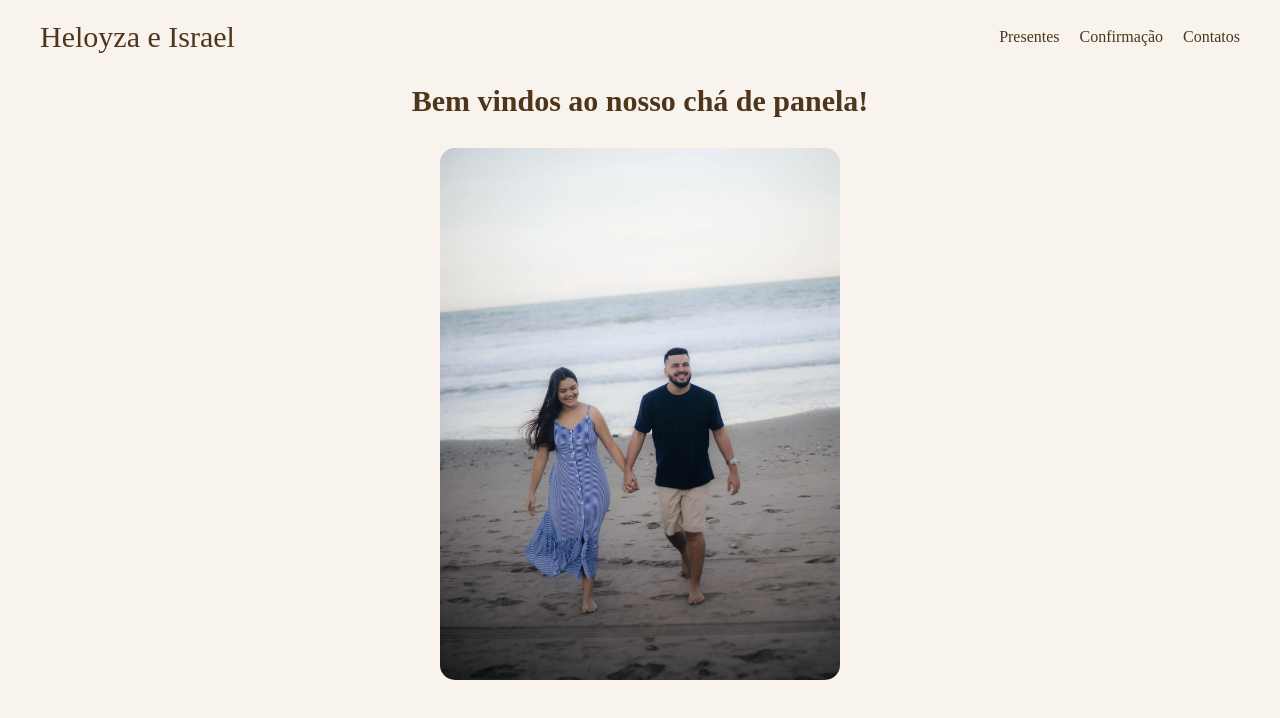
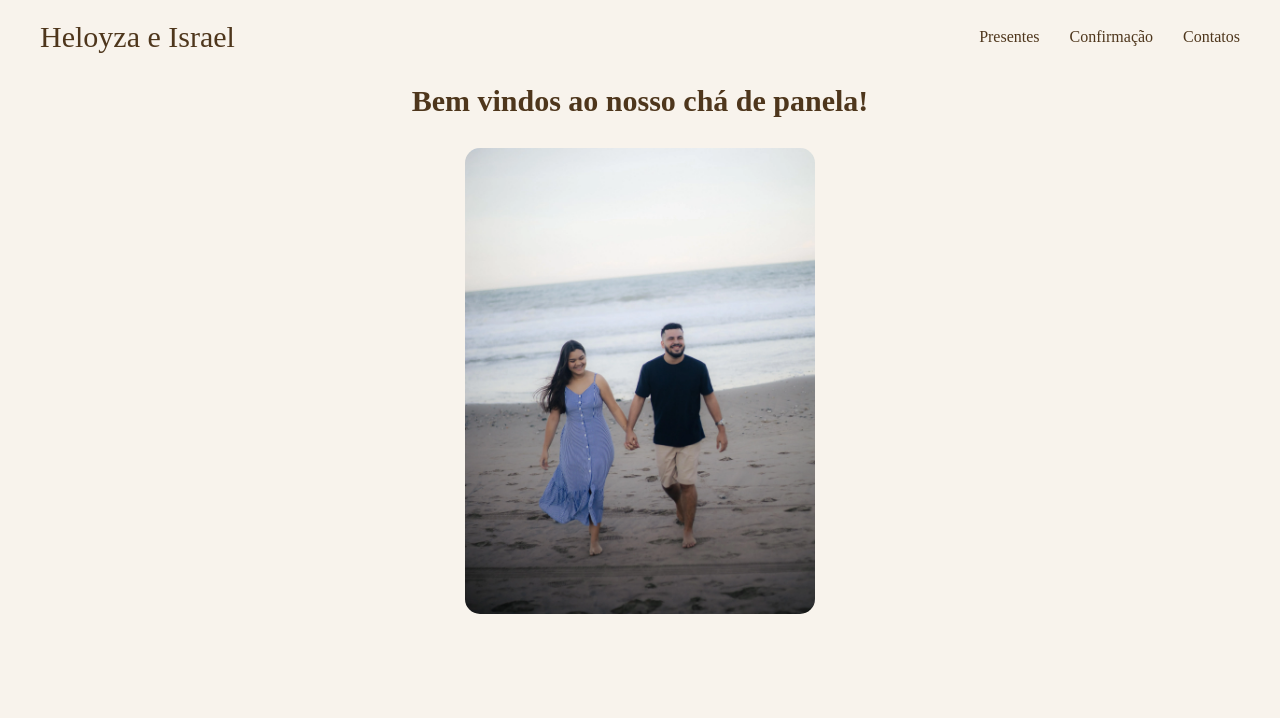
Before and after one commit to Israel-ops-cmd/cha-casanova, a React (Vite) app: page / in a window 1280 px wide. Shown: the top 718 px of the page. Built offline with nearby package versions, Linux system fonts and the light colour scheme.

Commit message:
creating utils

```diff
--- a/src/components/header/style.ts
+++ b/src/components/header/style.ts
@@ -1,14 +1,15 @@
 import styled from "styled-components"
+import { pxToRem } from "../../utils/utils"
 
 export const Container = styled.div`
     display: flex;
     flex-direction: column;
     align-items: center;
     justify-content: center;
-    margin-top: 30px;
+    margin-top: ${pxToRem(30)};
 `
 export const StyledH1 = styled.h1`
-    font-size: 30px;
+    font-size: ${pxToRem(30)};
 `
 export const Image = styled.div`
     display: flex;
@@ -17,9 +18,9 @@ export const Image = styled.div`
 
     img {
         width: 100%;
-        max-width: 400px;
+        max-width: ${pxToRem(350)};
         height: auto;
-        border-radius: 15px;
-        margin-top: 30px;
+        border-radius: ${pxToRem(15)};
+        margin-top: ${pxToRem(30)};
     }
 `
--- a/src/components/hero/style.ts
+++ b/src/components/hero/style.ts
@@ -1,19 +1,20 @@
 import styled from 'styled-components'
+import { pxToRem } from '../../utils/utils'
 
 export const Container = styled.div`
     display: flex;
     justify-content: space-between;
     align-items: center;
-    margin: 20px 40px 0px 40px;
+    margin: ${pxToRem(20)} ${pxToRem(40)} 0 ${pxToRem(40)};
 `
 export const NamesContainer = styled.p`
-    font-size: 30px;
+    font-size: ${pxToRem(30)};
 `
 export const Elements = styled.nav`
     ul {
         display: flex;
         flex-direction: row;
-        gap: 20px;
+        gap: ${pxToRem(30)};
         list-style: none;
         margin: 0;
         padding: 0;
--- /dev/null
+++ b/src/utils/utils.ts
@@ -0,0 +1 @@
+export const pxToRem = (px: number) => `${px / 16}rem`
```
